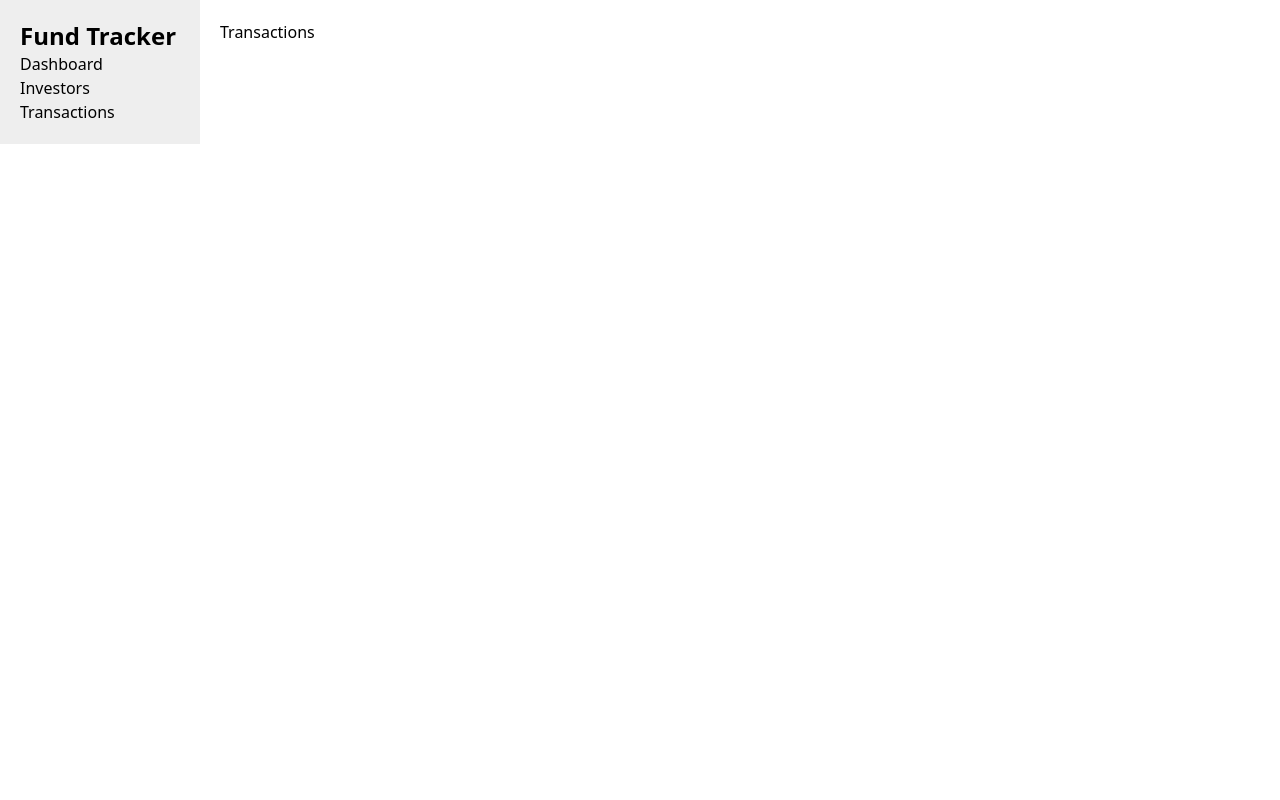
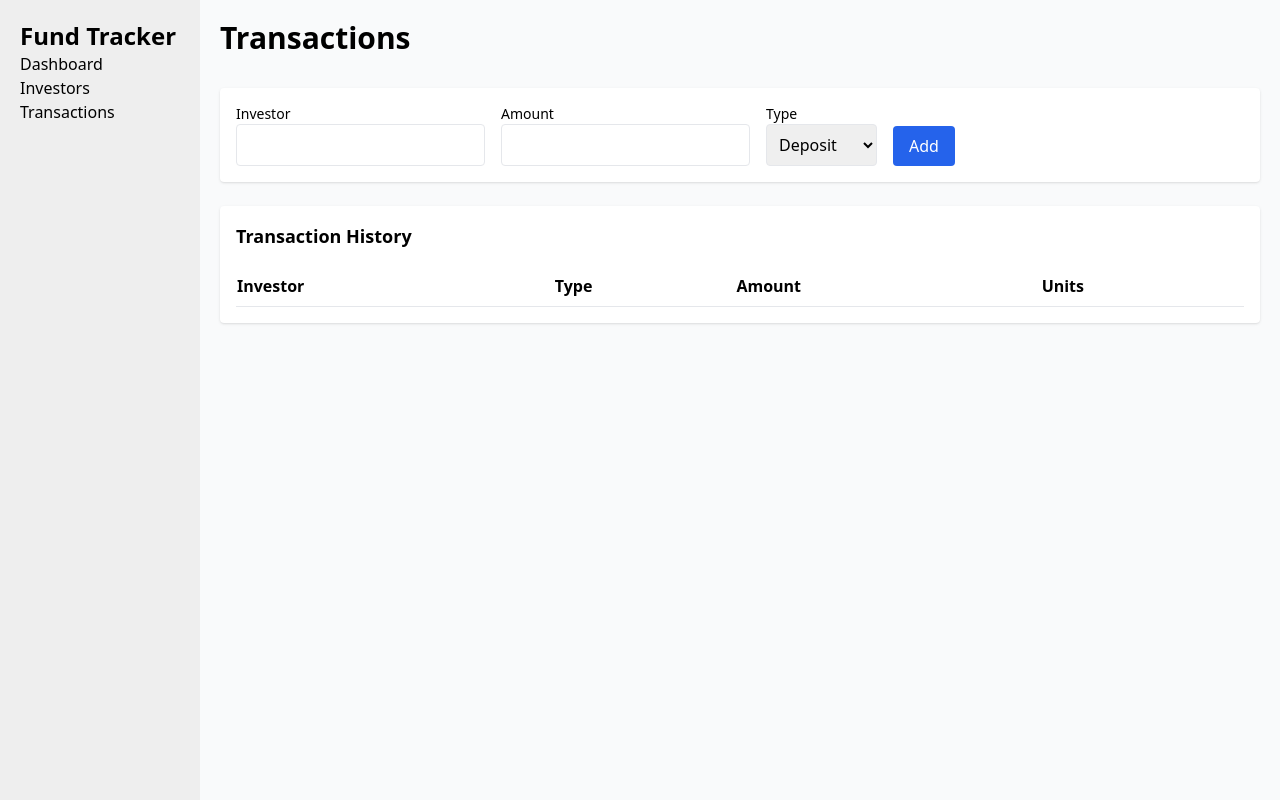
Before and after one commit to LordShehzi/investment-fund-tracker, a React (Vite) app: page /transactions in a window 1280 px wide. Built offline with nearby package versions, Linux system fonts and the light colour scheme.

Commit message:
Add Form and Data Display

```diff
--- a/src/App.jsx
+++ b/src/App.jsx
@@ -1,4 +1,5 @@
 import { Routes, Route } from 'react-router-dom'
+import Layout from './components/Layout'
 import Dashboard from "./pages/Dashboard"
 import Investors from "./pages/Investors"
 import Transactions from "./pages/Transactions"
@@ -6,10 +7,16 @@ import Transactions from "./pages/Transactions"
 function App() {
 
   return (
-    <Routes>
-      <Route path="/" element={<Dashboard/>} />
-      <Route path="investors" element={<Investors/>} />
-      <Route path="/transactions" element={<Transactions/>} />
+    <Routes >
+
+      <Route element={<Layout/>}>
+
+        <Route path="/" element={<Dashboard/>} />
+        <Route path="investors" element={<Investors/>} />
+        <Route path="/transactions" element={<Transactions/>} />
+
+      </Route>
+
     </Routes>
   )
 }
--- a/src/components/Layout.jsx
+++ b/src/components/Layout.jsx
@@ -1,11 +1,12 @@
 import Sidebar from "./Sidebar"
+import { Outlet } from "react-router-dom"
 
-function Layout({children}){
+function Layout(){
     return (
         <div className="flex">
             <Sidebar/>
-            <div className="p-5 flex-1">
-                {children}
+            <div className="p-5 flex-1 bg-gray-50 min-h-screen">
+                <Outlet/>
             </div>
         </div>
     )
--- a/src/context/PortfolioContext.jsx
+++ b/src/context/PortfolioContext.jsx
@@ -17,6 +17,34 @@ export function PortfolioProvider({ children }){
 
     const nav = totalUnits === 0 ? 1 : portfolioValue / totalUnits
 
+    const investorStats = investors.map(person => {
+
+        const investorTransactions = transactions.filter(t => t.person === person)
+
+        const units = investorTransactions.reduce((sum, t) => sum + t.units, 0)
+
+        const deposits = investorTransactions
+        .filter(t => t.type === "deposit")
+        .reduce((sum, t) => sum + t.amount, 0)
+
+        const withdrawals = investorTransactions
+        .filter((t => t.type === "withdraw"))
+        .reduce((sum, t) => sum + t.amount, 0)
+
+        const value = units * nav
+
+        const ownership = totalUnits === 0 ? 0 : (units / totalUnits) * 100
+
+        return{
+            person,
+            units,
+            value,
+            ownership,
+            deposits,
+            withdrawals
+        }
+    })
+
     function addTransaction(person, type, amount){
 
         const currentNav = nav
@@ -32,13 +60,13 @@ export function PortfolioProvider({ children }){
         }else{
 
             const investorUnits = transactions.
-            filter(t = t.person === person)
+            filter(t => t.person === person)
             .reduce((sum, t ) => sum + t.units, 0)
 
             const investorValue = investorUnits * currentNav
 
             if(amount > investorValue){
-                alert("Withdrawal exeeds investor balance")
+                alert("Withdrawal exceeds investor balance")
                 return
             }
 
@@ -65,12 +93,14 @@ export function PortfolioProvider({ children }){
 
     const value = {
         portfolioValue,
+        setPortfolioValue,
         nav,
         totalUnits,
         transactions,
         profitLoss,
         investors,
-        addTransaction
+        addTransaction,
+        investorStats
     }
 
     return(
--- a/src/index.css
+++ b/src/index.css
@@ -1,3 +1,7 @@
 @tailwind base;
 @tailwind components;
 @tailwind utilities;
+
+input{
+    outline: none;
+}
--- a/src/pages/Dashboard.jsx
+++ b/src/pages/Dashboard.jsx
@@ -1,43 +1,40 @@
-import Layout from "../components/Layout"
 import PortfolioCard from "../components/PortfolioCard"
 import { usePortfolio } from "../context/PortfolioContext"
 
 function Dashboard() {
-  const { portfolioValue, nav, totalUnits, investors, profitLoss } = usePortfolio()
+  const { portfolioValue, setPortfolioValue, nav, totalUnits, investors, profitLoss } = usePortfolio()
   return (
-
-    <Layout>
-
+    <>
       <h1 className="text-3xl font-bold mb-8">
         Dashboard
       </h1>
 
-      <div className="grid grid-cols-3 gap-6">
+      <div className="mb-6 bg-white p-4 rounded shadow w-80">
 
-        <PortfolioCard
-          title="Portfolio Value"
+        <p className="font-semibold mb-2">
+          Update Portfolio Value
+        </p>
+
+        <input
+          type="number"
           value={portfolioValue}
-        />
-        <PortfolioCard
-          title="NAV"
-          value={nav}
-        />
-        <PortfolioCard
-          title="Total Units"
-          value={totalUnits}
-        />
-        <PortfolioCard
-          title="Total Investors"
-          value={investors}
-        />
-        <PortfolioCard
-          title="Profit / Loss"
-          value={profitLoss.toFixed(2)}
+          onChange={(e) => setPortfolioValue(Number(e.target.value.toLocaleString()))}
+          className="border rounded p-2 w-full"
         />
 
       </div>
 
-    </Layout>
+      <div className="grid grid-cols-3 gap-6">
+
+        <PortfolioCard title="Portfolio Value" value={portfolioValue.toLocaleString()} />
+        <PortfolioCard title="NAV" value={nav} />
+        <PortfolioCard title="Total Units" value={totalUnits.toLocaleString()} />
+        <PortfolioCard title="Total Investors" value={investors.length} />
+        <PortfolioCard title="Profit / Loss" value={profitLoss.toLocaleString()} />
+
+      </div>
+
+    </>
 
   )
 }
--- a/src/pages/Investors.jsx
+++ b/src/pages/Investors.jsx
@@ -1,9 +1,53 @@
-import Layout from "../components/Layout"
+import { usePortfolio } from "../context/PortfolioContext"
 
-export default function Investors() {
+function Investors() {
+
+  const { investorStats } = usePortfolio()
+
   return (
-    <Layout>
-      <h1>Investors</h1>
-    </Layout>
+
+    <>
+
+      <h1 className="text-3xl font-bold mb-8">
+        Investors
+      </h1>
+
+      <div className="bg-white shadow rounded p-4">
+
+        <table className="w-full text-left">
+
+          <thead>
+            <tr className="border-b">
+
+              <th className="py-2">Investor</th>
+              <th>Deposits</th>
+              <th>Withdrawals</th>
+              <th>Units</th>
+              <th>Ownership %</th>
+              <th>Value</th>
+
+            </tr>
+          </thead>
+
+          <tbody>
+{console.log(investorStats)}
+            {investorStats.map((inv, index) => (
+              <tr key={index} className="border-b">
+                <td className="py-2">{inv.person}</td>
+                <td>{inv.deposits.toLocaleString()}</td>
+                <td>{inv.withdrawals.toLocaleString()}</td>
+                <td>{(inv.units || 0).toFixed(2)}</td>
+                <td>{(inv.ownership || 0).toFixed(2)}%</td>
+                <td>{(inv.value || 0).toFixed(2).toLocaleString()}</td>
+              </tr>
+            ))}
+          </tbody>
+        </table>
+      </div>
+    </>
+
+
   )
 }
+
+export default Investors
--- a/src/pages/Transactions.jsx
+++ b/src/pages/Transactions.jsx
@@ -1,9 +1,118 @@
+import { useState } from "react"
+import { usePortfolio } from "../context/PortfolioContext"
 import Layout from "../components/Layout"
 
-export default function Transactions() {
-  return (
-    <Layout>
-      <h1>Transactions</h1>
-    </Layout>
+function Transactions() {
+
+  const { addTransaction, transactions} = usePortfolio()
+
+  const[ person, setPerson] = useState("")
+  const[ amount, setAmount] = useState("")
+  const[ type, setType] = useState("deposit")
+
+  function handleSubmit(e){
+    e.preventDefault()
+
+    if(!person || !amount) return
+
+    addTransaction(person, type, Number(amount))
+
+    setPerson("")
+    setAmount("")
+  }
+
+  return(
+    <>
+
+      <h1 className="text-3xl font-bold mb-8">
+        Transactions
+      </h1>
+
+      {/* Form */}
+
+      <div className="bg-white shadow rounded p-4 mb-6">
+
+        <form
+        onSubmit={handleSubmit}
+        className="flex gap-4 items-end"
+        >
+            <div>
+              <label className="block text-sm">Investor</label>
+              <input
+              className="border p-2 rounded"
+              value={person}
+              onChange={e => setPerson(e.target.value)}
+              />
+            </div>
+
+            <div>
+              <label className="block text-sm">Amount</label>
+              <input
+              type="number"
+              className="border p-2 rounded"
+              value={amount.toLocaleString()}
+              onChange={e => setAmount(e.target.value)}
+              />
+            </div>
+
+            <div>
+              <label className="block text-sm">Type</label>
+              <select
+              className="border p-2 rounded"
+              value={type}
+              onChange={e => setType(e.target.value)}
+              >
+                <option value="deposit">Deposit</option>
+                <option value="withdraw">Withdraw</option>
+              </select>
+            </div>
+
+            <button
+            className="bg-blue-600 text-white px-4 py-2 rounded"
+            >
+              Add
+            </button>
+
+        </form>
+
+      </div>
+
+
+      {/* Table */}
+
+      <div className="rounded shadow bg-white p-4">
+
+        <h2 className="text-lg font-semibold mb-4">
+          Transaction History
+        </h2>
+
+        <table className="w-full text-left">
+
+          <thead>
+            <tr className="border-b">
+              <th className="py-2">Investor</th>
+              <th>Type</th>
+              <th>Amount</th>
+              <th>Units</th>
+            </tr>
+          </thead>
+
+          <tbody>
+{console.log(transactions)}
+            {transactions.map((t, index) => (
+              <tr key={index} className="border-b">
+                <td className="py-2">{t.person}</td>
+                <td>{t.type}</td>
+                <td>{t.amount.toLocaleString()}</td>
+                <td>{t.units.toFixed(2).toLocaleString()}</td>
+              </tr>
+            ))}
+          </tbody>
+        </table>
+      </div>
+
+    </>
   )
 }
+
+export default Transactions
```
